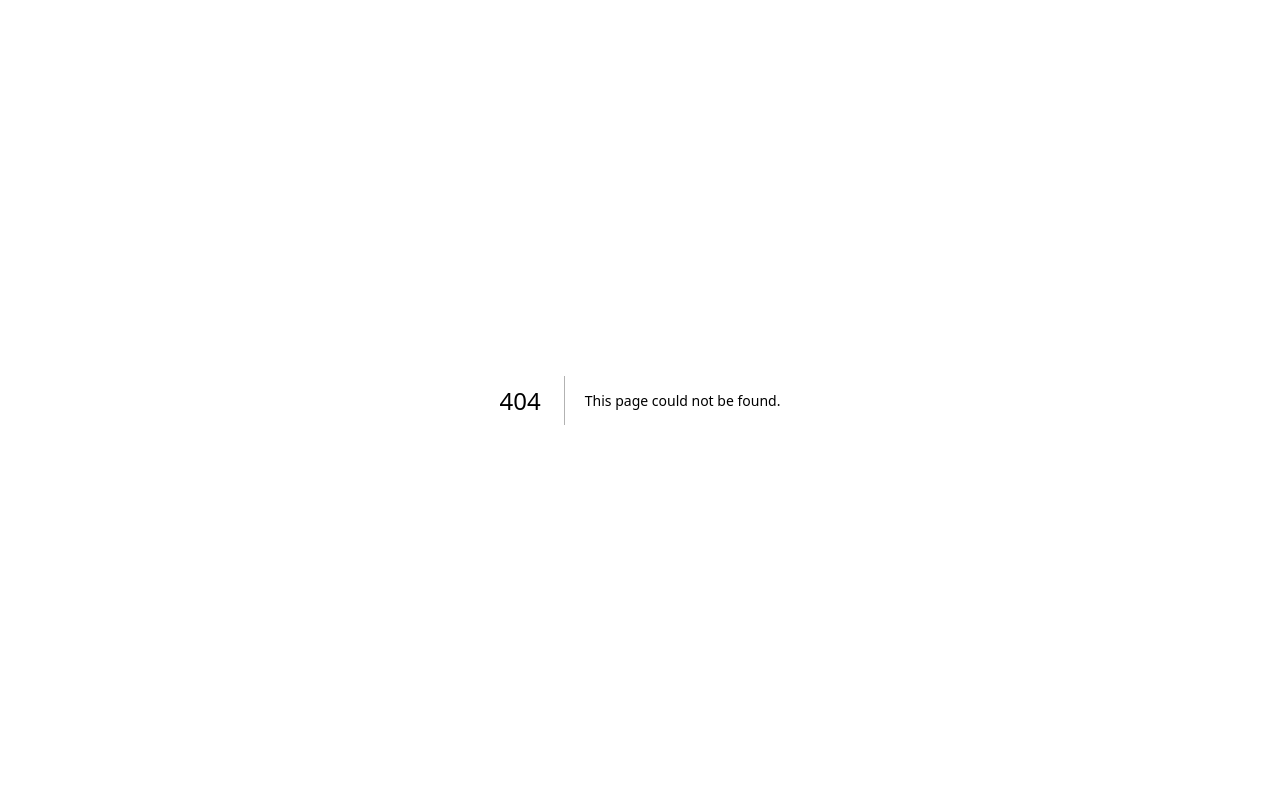
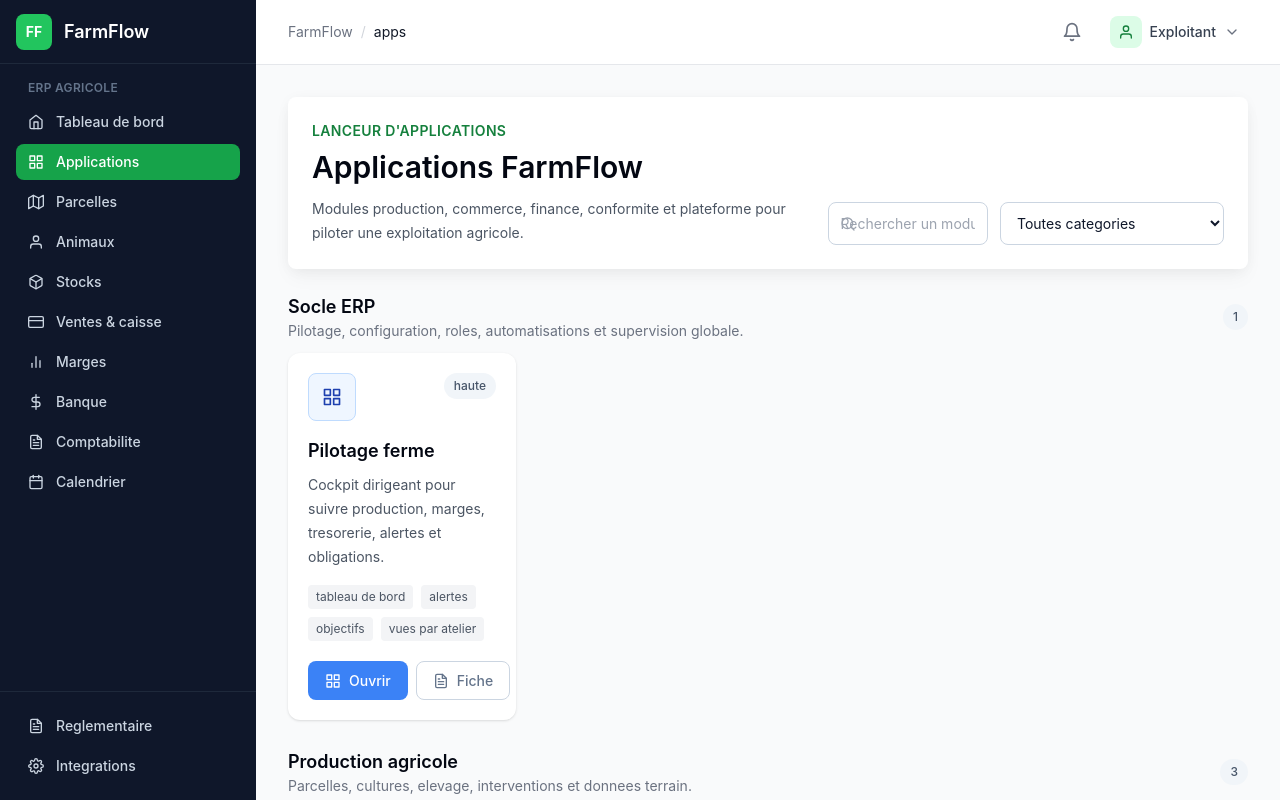
Before and after one commit to DevListtt/FarmFlow-, a Next.js app in the folder frontend/: page /apps in a window 1280 px wide. Before the commit this address had no page. Shown: the top 800 px of the page. Built offline with nearby package versions, Linux system fonts and the light colour scheme.

Commit message:
feat: add FarmFlow app launcher

```diff
--- /dev/null
+++ b/frontend/pages/apps/index.js
@@ -0,0 +1,168 @@
+import Head from 'next/head'
+import Link from 'next/link'
+import { useMemo, useState } from 'react'
+import {
+  FiActivity,
+  FiBarChart2,
+  FiBox,
+  FiCalendar,
+  FiCpu,
+  FiCreditCard,
+  FiDollarSign,
+  FiFileText,
+  FiGrid,
+  FiMap,
+  FiMessageSquare,
+  FiSearch,
+  FiSettings,
+  FiShoppingCart,
+  FiTruck,
+  FiUsers,
+} from 'react-icons/fi'
+import Layout from '../../components/Layout'
+import { farmflowApps, groupAppsByCategory, moduleCategories } from '../../lib/farmflowModules'
+
+const iconMap = {
+  pilotage: FiGrid,
+  parcelles: FiMap,
+  'cultures-interventions': FiActivity,
+  elevage: FiActivity,
+  stocks: FiBox,
+  achats: FiShoppingCart,
+  'ventes-caisse': FiCreditCard,
+  crm: FiUsers,
+  comptabilite: FiFileText,
+  'banque-tresorerie': FiDollarSign,
+  marges: FiBarChart2,
+  'flotte-materiel': FiTruck,
+  rh: FiUsers,
+  calendrier: FiCalendar,
+  'documents-reglementaire': FiFileText,
+  'ia-agricole': FiCpu,
+  communication: FiMessageSquare,
+  integrations: FiSettings,
+}
+
+const categoryColors = {
+  socle: 'border-primary-200 bg-primary-50 text-primary-800',
+  production: 'border-success-200 bg-success-50 text-success-800',
+  operations: 'border-warning-200 bg-warning-50 text-warning-900',
+  commerce: 'border-rose-200 bg-rose-50 text-rose-900',
+  finance: 'border-sky-200 bg-sky-50 text-sky-900',
+  conformite: 'border-violet-200 bg-violet-50 text-violet-900',
+  plateforme: 'border-slate-200 bg-slate-50 text-slate-900',
+}
+
+const AppTile = ({ app }) => {
+  const Icon = iconMap[app.code] || FiGrid
+  const openRoute = app.route || `/apps/${app.code}`
+  const detailRoute = `/apps/${app.code}`
+
+  return (
+    <article className="card flex h-full flex-col p-5">
+      <div className="flex items-start justify-between gap-3">
+        <div className={`flex h-12 w-12 items-center justify-center rounded-lg border ${categoryColors[app.category] || categoryColors.socle}`}>
+          <Icon className="h-5 w-5" />
+        </div>
+        <span className="badge badge-secondary">{app.priority}</span>
+      </div>
+      <div className="mt-4 flex-1">
+        <h2 className="text-lg font-semibold text-gray-950">{app.name}</h2>
+        <p className="mt-2 text-sm leading-6 text-gray-600">{app.description}</p>
+      </div>
+      <div className="mt-4 flex flex-wrap gap-2">
+        {app.capabilities.slice(0, 4).map((item) => (
+          <span key={item} className="rounded bg-gray-100 px-2 py-1 text-xs text-gray-600">
+            {item}
+          </span>
+        ))}
+      </div>
+      <div className="mt-5 flex gap-2">
+        <Link href={openRoute} className="btn btn-primary flex-1 gap-2">
+          <FiGrid className="h-4 w-4" />
+          Ouvrir
+        </Link>
+        {openRoute !== detailRoute && (
+          <Link href={detailRoute} className="btn btn-outline gap-2">
+            <FiFileText className="h-4 w-4" />
+            Fiche
+          </Link>
+        )}
+      </div>
+    </article>
+  )
+}
+
+export default function AppsPage() {
+  const [query, setQuery] = useState('')
+  const [category, setCategory] = useState('all')
+
+  const filteredApps = useMemo(() => {
+    const search = query.trim().toLowerCase()
+    return farmflowApps.filter((app) => {
+      const matchesCategory = category === 'all' || app.category === category
+      const text = `${app.name} ${app.description} ${app.capabilities.join(' ')}`.toLowerCase()
+      return matchesCategory && (!search || text.includes(search))
+    })
+  }, [category, query])
+
+  const groupedApps = useMemo(() => groupAppsByCategory(filteredApps), [filteredApps])
+
+  return (
+    <Layout>
+      <Head>
+        <title>Applications - FarmFlow</title>
+        <meta name="description" content="Lanceur d'applications FarmFlow pour ERP agricole." />
+      </Head>
+
+      <section className="mb-6 rounded-lg bg-white p-6 shadow-soft">
+        <div className="grid gap-5 lg:grid-cols-[1fr_0.8fr] lg:items-end">
+          <div>
+            <p className="text-sm font-semibold uppercase tracking-wide text-success-700">Lanceur d'applications</p>
+            <h1 className="mt-2 text-3xl font-semibold text-gray-950">Applications FarmFlow</h1>
+            <p className="mt-3 max-w-3xl text-sm leading-6 text-gray-600">
+              Modules production, commerce, finance, conformite et plateforme pour piloter une exploitation agricole.
+            </p>
+          </div>
+          <div className="flex flex-col gap-3 sm:flex-row">
+            <label className="relative flex-1">
+              <span className="sr-only">Rechercher</span>
+              <FiSearch className="pointer-events-none absolute left-3 top-1/2 h-4 w-4 -translate-y-1/2 text-gray-400" />
+              <input
+                value={query}
+                onChange={(event) => setQuery(event.target.value)}
+                className="input pl-10"
+                placeholder="Rechercher un module"
+              />
+            </label>
+            <select value={category} onChange={(event) => setCategory(event.target.value)} className="input sm:w-56">
+              <option value="all">Toutes categories</option>
+              {moduleCategories.map((item) => (
+                <option key={item.code} value={item.code}>{item.label}</option>
+              ))}
+            </select>
+          </div>
+        </div>
+      </section>
+
+      <div className="space-y-7">
+        {groupedApps.map((group) => (
+          <section key={group.code}>
+            <div className="mb-3 flex items-center justify-between gap-4">
+              <div>
+                <h2 className="text-lg font-semibold text-gray-950">{group.label}</h2>
+                <p className="text-sm text-gray-500">{group.description}</p>
+              </div>
+              <span className="badge badge-secondary">{group.apps.length}</span>
+            </div>
+            <div className="grid grid-cols-1 gap-4 md:grid-cols-2 xl:grid-cols-4">
+              {group.apps.map((app) => (
+                <AppTile key={app.code} app={app} />
+              ))}
+            </div>
+          </section>
+        ))}
+      </div>
+    </Layout>
+  )
+}
```
